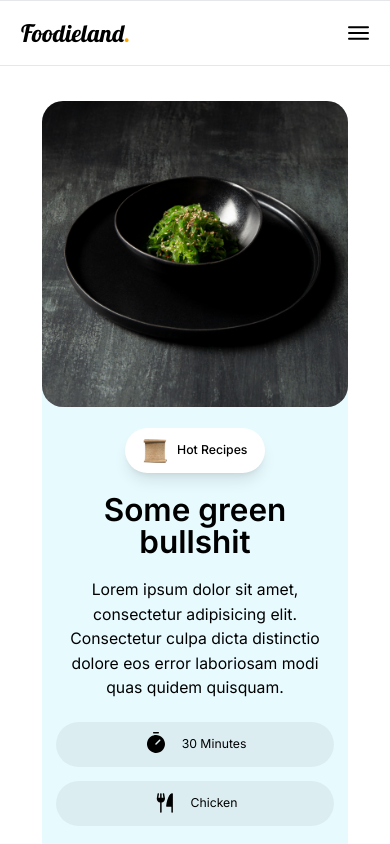
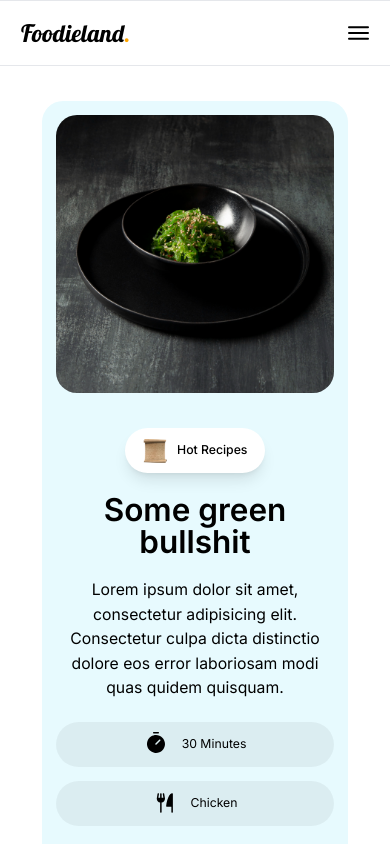
Before and after one commit to skmkqw/Foodieland, a Next.js app in the folder frontend/foodieland-app/: page / in a window 390 px wide. Shown: the top 844 px of the page. Built offline with nearby package versions, Linux system fonts and the light colour scheme.

Commit message:
improved FeaturedRecipe design

```diff
--- a/frontend/foodieland-app/app/page.tsx
+++ b/frontend/foodieland-app/app/page.tsx
@@ -5,7 +5,7 @@ export default async function Home() {
         <main className="flex flex-col">
             <NavBar />
             <Container>
-                <div className="py-10">
+                <div className="mt-10">
                     <FeaturedRecipe />
                 </div>
             </Container>
--- a/frontend/foodieland-app/components/shared/FeaturedRecipe.tsx
+++ b/frontend/foodieland-app/components/shared/FeaturedRecipe.tsx
@@ -1,10 +1,11 @@
 import { Container, LinkButton } from "@/components";
 import Image from "next/image";
+import { CircleArrowRight } from "lucide-react";
 
 export default function FeaturedRecipe() {
     return (
         <Container>
-            <div className="flex flex-col-reverse lg:flex-row rounded-3xl bg-primary lg:max-h-[640px]">
+            <div className="flex flex-col-reverse lg:flex-row rounded-3xl bg-primary lg:max-h-[640px] relative cursor-pointer transition-transform duration-300 ease-in-out transform hover:scale-105">
                 <div className="flex-1/2 flex flex-col justify-between gap-12 md:gap-24 py-6 md:py-12 px-4 sm:px-10">
                     <div className="flex flex-col gap-6 md:gap-12 items-center text-center base:text-start base:items-start">
                         <div className="bg-white rounded-full py-3 px-5 font-medium shadow-lg flex items-center gap-3">
@@ -38,10 +39,11 @@ export default function FeaturedRecipe() {
                                 <p className="text-black text-opacity-60">15 March 2022</p>
                             </div>
                         </div>
-                        <LinkButton url="#" buttonText="View Recipes" />
+                        <LinkButton url="#" buttonText="View Recipes" children={<CircleArrowRight color="#f8f1f1" size={20}/>}  />
+
                     </div>
                 </div>
-                <div className="flex-1/2">
+                <div className="p-4 sm:p-6 base:p-8 md:p-10 lg:p-0 lg:flex-1/2">
                     <Image src="/featured-recipe.jpg" alt="Featured Recipe" height={1500} width={1500}
                            className="rounded-3xl lg:rounded-r-3xl lg:rounded-l-none h-full object-cover" />
                 </div>
```
Also changed, not shown: frontend/foodieland-app/public/play.svg (added).
